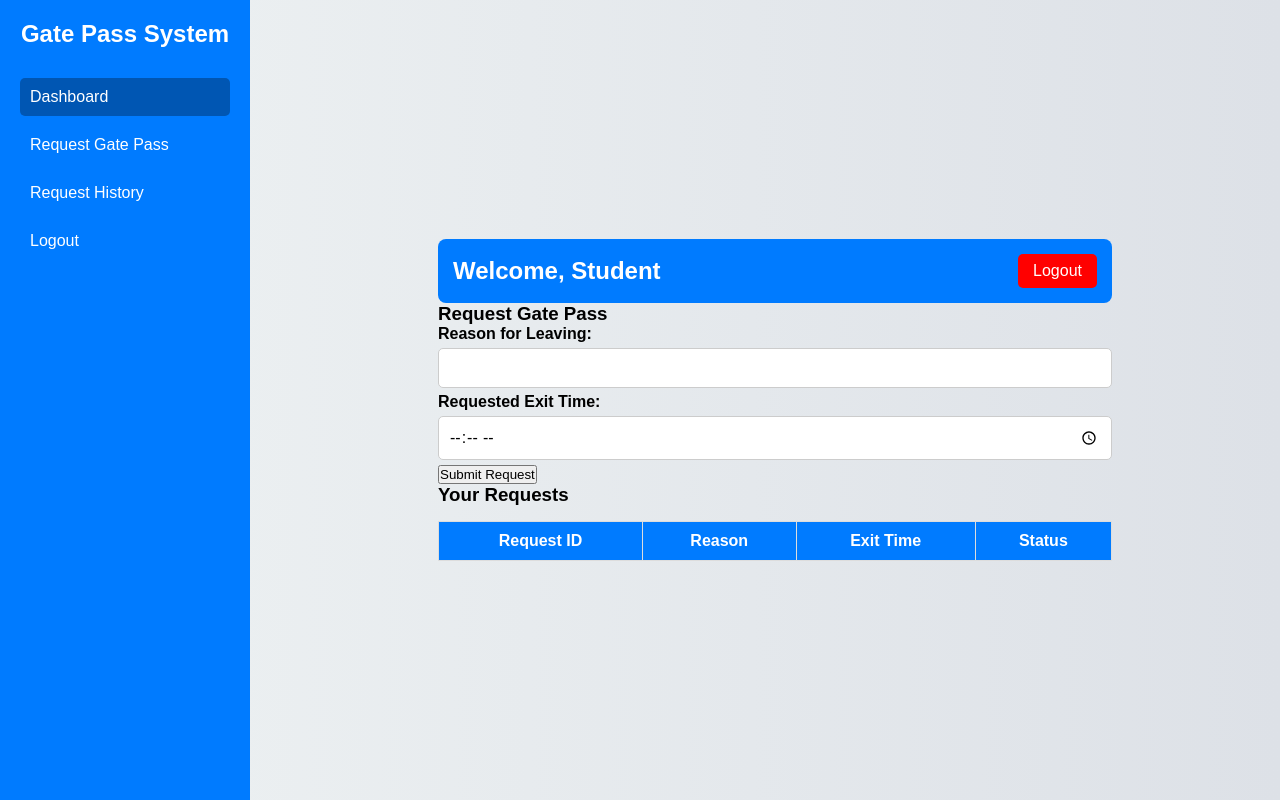
After one commit to Saikumar936-ROY/college-gate-pass-system, a PHP site: page /student_dashboard.php in a window 1280 px wide. The commit adds this page. Run offline with PHP 8.4, Linux system fonts and the light colour scheme; the visitor is signed in with stand-in values (Sample User, id 1); lists and menus that the app fills with data are empty.

Commit message:
on going process

```diff
--- /dev/null
+++ b/frontend/student_dashboard.php
@@ -0,0 +1,73 @@
+<?php
+session_start();
+if (!isset($_SESSION['student_id'])) {
+    header("Location: login.php");
+    exit();
+}
+?>
+
+<!DOCTYPE html>
+<html lang="en">
+<head>
+    <meta charset="UTF-8">
+    <meta name="viewport" content="width=device-width, initial-scale=1.0">
+    <title>Student Dashboard | Gate Pass System</title>
+    <link rel="stylesheet" href="style.css">
+</head>
+<body>
+
+    <div class="dashboard-container">
+        <!-- Sidebar -->
+        <nav class="sidebar">
+            <h2>Gate Pass System</h2>
+            <ul>
+                <li><a href="#" class="active">Dashboard</a></li>
+                <li><a href="#">Request Gate Pass</a></li>
+                <li><a href="#">Request History</a></li>
+                <li><a href="logout.php">Logout</a></li>
+            </ul>
+        </nav>
+
+        <!-- Main Content -->
+        <main class="dashboard-main">
+            <header>
+                <h2>Welcome, Student</h2>
+                <a href="logout.php" class="logout-btn">Logout</a>
+            </header>
+
+            <!-- Request Gate Pass -->
+            <section class="request-section">
+                <h3>Request Gate Pass</h3>
+                <form action="submit_request.php" method="POST">
+                    <label for="reason">Reason for Leaving:</label>
+                    <input type="text" name="reason" required>
+
+                    <label for="exit_time">Requested Exit Time:</label>
+                    <input type="time" name="exit_time" required>
+
+                    <button type="submit" class="request-btn">Submit Request</button>
+                </form>
+            </section>
+
+            <!-- Request History -->
+            <section class="status-section">
+                <h3>Your Requests</h3>
+                <table>
+                    <thead>
+                        <tr>
+                            <th>Request ID</th>
+                            <th>Reason</th>
+                            <th>Exit Time</th>
+                            <th>Status</th>
+                        </tr>
+                    </thead>
+                    <tbody>
+                        <!-- Data from database -->
+                    </tbody>
+                </table>
+            </section>
+        </main>
+    </div>
+
+</body>
+</html>
--- /dev/null
+++ b/frontend/style.css
@@ -0,0 +1,239 @@
+/* General Reset */
+* {
+    margin: 0;
+    padding: 0;
+    box-sizing: border-box;
+    font-family: Arial, sans-serif;
+}
+
+/* Page Background */
+body {
+    background: linear-gradient(to right, #eef2f3, #dde1e7);
+    display: flex;
+    justify-content: center;
+    align-items: center;
+    height: 100vh;
+}
+
+/* Dashboard Container */
+.dashboard-container {
+    width: 80%;
+    margin: auto;
+    padding: 20px;
+}
+
+/* Header */
+header {
+    display: flex;
+    justify-content: space-between;
+    align-items: center;
+    background: #007bff;
+    color: white;
+    padding: 15px;
+    border-radius: 8px;
+}
+
+.logout-btn {
+    background: red;
+    padding: 8px 15px;
+    text-decoration: none;
+    color: white;
+    border-radius: 5px;
+    transition: background 0.3s ease;
+}
+
+.logout-btn:hover {
+    background: darkred;
+}
+
+/* Sidebar */
+.sidebar {
+    width: 250px;
+    background: #007bff;
+    color: white;
+    padding: 20px;
+    display: flex;
+    flex-direction: column;
+    position: fixed;
+    left: 0;
+    top: 0;
+    height: 100vh;
+}
+
+.sidebar h2 {
+    text-align: center;
+    margin-bottom: 20px;
+}
+
+.sidebar ul {
+    list-style: none;
+    padding: 0;
+}
+
+.sidebar ul li {
+    margin: 10px 0;
+}
+
+.sidebar ul li a {
+    color: white;
+    text-decoration: none;
+    padding: 10px;
+    display: block;
+    border-radius: 5px;
+    transition: 0.3s;
+}
+
+.sidebar ul li a:hover,
+.sidebar ul li a.active {
+    background: #0056b3;
+}
+
+/* Main Content */
+.dashboard-main {
+    margin-left: 270px;
+    padding: 20px;
+}
+
+/* Approval & Verification Section */
+.approval-section, .verification-section {
+    background: white;
+    padding: 20px;
+    border-radius: 8px;
+    box-shadow: 0 0 10px rgba(0, 0, 0, 0.1);
+    margin-top: 20px;
+}
+
+/* Status Table */
+table {
+    width: 100%;
+    border-collapse: collapse;
+    margin-top: 15px;
+}
+
+table, th, td {
+    border: 1px solid #ddd;
+}
+
+th, td {
+    padding: 10px;
+    text-align: center;
+}
+
+th {
+    background: #007bff;
+    color: white;
+}
+
+/* Action Buttons */
+.approve-btn, .reject-btn, .verify-btn {
+    padding: 8px 12px;
+    border: none;
+    color: white;
+    border-radius: 5px;
+    cursor: pointer;
+    transition: 0.3s ease-in-out;
+}
+
+.approve-btn {
+    background: green;
+}
+
+.reject-btn {
+    background: red;
+}
+
+.verify-btn {
+    background: orange;
+}
+
+.approve-btn:hover {
+    background: darkgreen;
+}
+
+.reject-btn:hover {
+    background: darkred;
+}
+
+.verify-btn:hover {
+    background: darkorange;
+}
+
+/* Form Container */
+.container {
+    text-align: center;
+    max-width: 400px;
+    margin: auto;
+    background: white;
+    padding: 20px;
+    border-radius: 10px;
+    box-shadow: 0px 0px 15px rgba(0, 0, 0, 0.2);
+}
+
+/* Form Fields */
+.gatepass-form {
+    display: flex;
+    flex-direction: column;
+}
+
+label {
+    font-weight: bold;
+    margin-top: 10px;
+    text-align: left;
+}
+
+input, textarea {
+    width: 100%;
+    padding: 10px;
+    margin: 5px 0;
+    border: 1px solid #ccc;
+    border-radius: 5px;
+    font-size: 16px;
+}
+
+/* Button Styling */
+.submit-btn {
+    background: #007bff;
+    color: white;
+    padding: 12px;
+    border: none;
+    border-radius: 5px;
+    cursor: pointer;
+    transition: 0.3s;
+    font-size: 18px;
+}
+
+.submit-btn:hover {
+    background: #0056b3;
+}
+
+/* Responsive Design */
+@media (max-width: 768px) {
+    .dashboard-container {
+        width: 100%;
+        padding: 10px;
+    }
+
+    .dashboard-main {
+        margin-left: 0;
+    }
+
+    .sidebar {
+        width: 100%;
+        height: auto;
+        position: relative;
+    }
+
+    .sidebar ul {
+        display: flex;
+        justify-content: space-around;
+    }
+
+    .sidebar ul li {
+        margin: 0;
+    }
+
+    .sidebar ul li a {
+        padding: 10px;
+        display: inline-block;
+    }
+}
```
Also changed, not shown: frontend/gatekeeper_dashboard.php (added, +50 -0 lines), frontend/gatepass_request.php (added, +38 -0 lines), frontend/hod_dashboard.php (added, +55 -0 lines), frontend/login.php (+7 -1 lines), frontend/styles.css (deleted, +0 -86 lines), frontend/submit_gatepass.php (added, +29 -0 lines).
